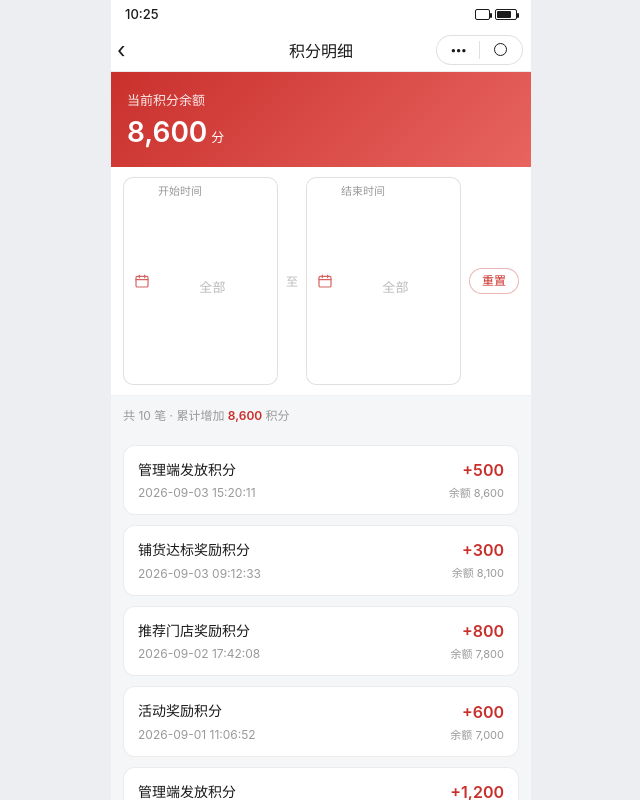
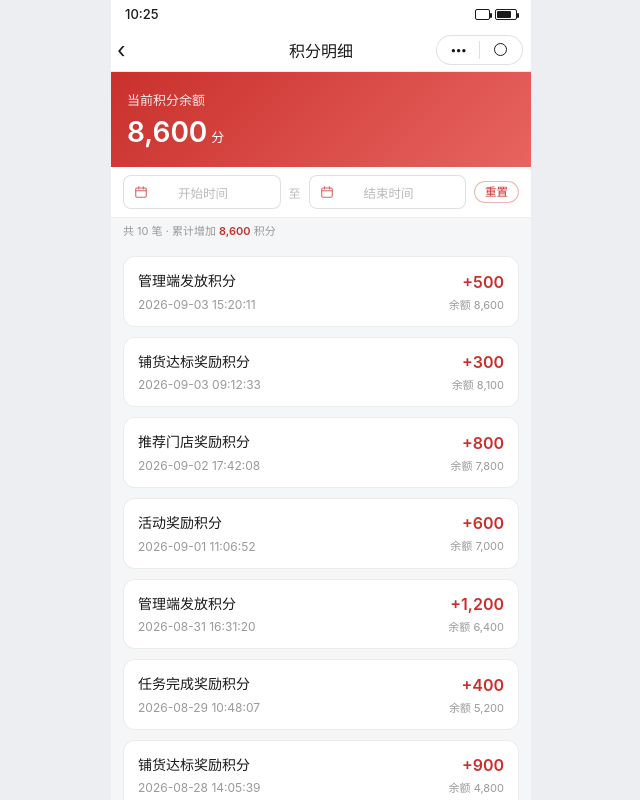
Before and after one commit to Kui0105/1528-01-ue.ue.ehaiba.net, a website: page salesman-points-detail.html in a window 1280 px wide. Shown: the whole page, without its empty margins (319-959 px from the left). Drawn offline with Linux system fonts and the light colour scheme.

Commit message:
fix: 积分明细筛选区压缩为单行紧凑样式，降低整体高度 v0.40.5

```diff
--- a/package.json
+++ b/package.json
@@ -1,6 +1,6 @@
 {
   "name": "maijixuan-lottery-prototype",
-  "version": "0.40.4",
+  "version": "0.40.5",
   "description": "迈极炫槟榔扫码抽奖小程序交互原型",
   "private": true,
   "scripts": {},
--- a/salesman-points-detail.html
+++ b/salesman-points-detail.html
@@ -32,21 +32,18 @@ body{font-family:-apple-system,BlinkMacSystemFont,'PingFang SC','Hiragino Sans G
 .balance .num small{font-size:13px;font-weight:400;margin-left:4px}
 
 /* 时间段选择（开始/结束外置） */
-.filter-bar{display:flex;align-items:center;gap:8px;padding:10px 12px;background:#fff;border-bottom:.5px solid rgba(0,0,0,.06);flex-shrink:0}
-.date-box{flex:1;min-width:0;border:.5px solid rgba(0,0,0,.12);border-radius:10px;padding:8px 10px;cursor:pointer;background:#fff;display:flex;align-items:center;gap:8px;transition:border-color .15s,background .15s}
+.filter-bar{display:flex;align-items:center;gap:8px;padding:8px 12px;background:#fff;border-bottom:.5px solid rgba(0,0,0,.06);flex-shrink:0}
+.date-box{flex:1;min-width:0;height:34px;border:.5px solid rgba(0,0,0,.12);border-radius:8px;padding:0 10px;cursor:pointer;background:#fff;display:flex;align-items:center;gap:6px}
 .date-box:active{background:#fafafa}
 .date-box.active{border-color:#c9302c;background:#fff5f5}
-.date-box .ico{width:16px;height:16px;flex-shrink:0;color:#c9302c;opacity:.75}
+.date-box .ico{width:14px;height:14px;flex-shrink:0;color:#c9302c;opacity:.75}
 .date-box.active .ico{opacity:1}
-.date-box .txt{flex:1;min-width:0;display:flex;flex-direction:column;gap:3px}
-.date-box .lb{font-size:11px;color:#999;line-height:1}
-.date-box .val{font-size:13px;color:#333;font-weight:500;letter-spacing:.2px;line-height:1.2;white-space:nowrap;overflow:hidden;text-overflow:ellipsis}
+.date-box .val{font-size:12.5px;color:#333;font-weight:500;white-space:nowrap;overflow:hidden;text-overflow:ellipsis}
 .date-box .val.empty{color:#bbb;font-weight:400}
 .filter-bar .sep{font-size:12px;color:#bbb;flex-shrink:0}
-.filter-bar .reset{font-size:12px;color:#c9302c;border:.5px solid rgba(201,48,44,.35);border-radius:999px;padding:5px 12px;flex-shrink:0;cursor:pointer;background:#fff;line-height:1.2}
-.filter-bar .reset:active{background:#fff5f5}
+.filter-bar .reset{font-size:11.5px;color:#c9302c;border:.5px solid rgba(201,48,44,.35);border-radius:999px;padding:4px 10px;flex-shrink:0;cursor:pointer;background:#fff;line-height:1.1}
 
-.summary{padding:10px 12px;font-size:12px;color:#999;background:#f5f6f7;flex-shrink:0}
+.summary{padding:6px 12px;font-size:11px;line-height:1.3;color:#999;background:#f5f6f7;flex-shrink:0}
 .summary b{color:#c9302c;font-weight:600}
 
 .content{flex:1;overflow-y:auto;-webkit-overflow-scrolling:touch;padding:12px}
@@ -98,18 +95,12 @@ body{font-family:-apple-system,BlinkMacSystemFont,'PingFang SC','Hiragino Sans G
   <div class="filter-bar">
     <div class="date-box" id="startBox" onclick="openPicker('start')">
       <svg class="ico" viewBox="0 0 24 24" fill="none" stroke="currentColor" stroke-width="1.8" stroke-linecap="round" stroke-linejoin="round"><rect x="3" y="5" width="18" height="16" rx="2"></rect><path d="M3 10h18"></path><path d="M8 3v4"></path><path d="M16 3v4"></path></svg>
-      <div class="txt">
-        <span class="lb">开始时间</span>
-        <span class="val empty" id="startText">全部</span>
-      </div>
+      <span class="val empty" id="startText">开始时间</span>
     </div>
     <span class="sep">至</span>
     <div class="date-box" id="endBox" onclick="openPicker('end')">
       <svg class="ico" viewBox="0 0 24 24" fill="none" stroke="currentColor" stroke-width="1.8" stroke-linecap="round" stroke-linejoin="round"><rect x="3" y="5" width="18" height="16" rx="2"></rect><path d="M3 10h18"></path><path d="M8 3v4"></path><path d="M16 3v4"></path></svg>
-      <div class="txt">
-        <span class="lb">结束时间</span>
-        <span class="val empty" id="endText">全部</span>
-      </div>
+      <span class="val empty" id="endText">结束时间</span>
     </div>
     <span class="reset" onclick="resetRange()">重置</span>
   </div>
@@ -173,8 +164,8 @@ function render(){
 
   const st=document.getElementById('startText');
   const et=document.getElementById('endText');
-  st.textContent=startDate||'全部';
-  et.textContent=endDate||'全部';
+  st.textContent=startDate||'开始时间';
+  et.textContent=endDate||'结束时间';
   st.classList.toggle('empty',!startDate);
   et.classList.toggle('empty',!endDate);
   document.getElementById('startBox').classList.toggle('active',!!startDate);
```
